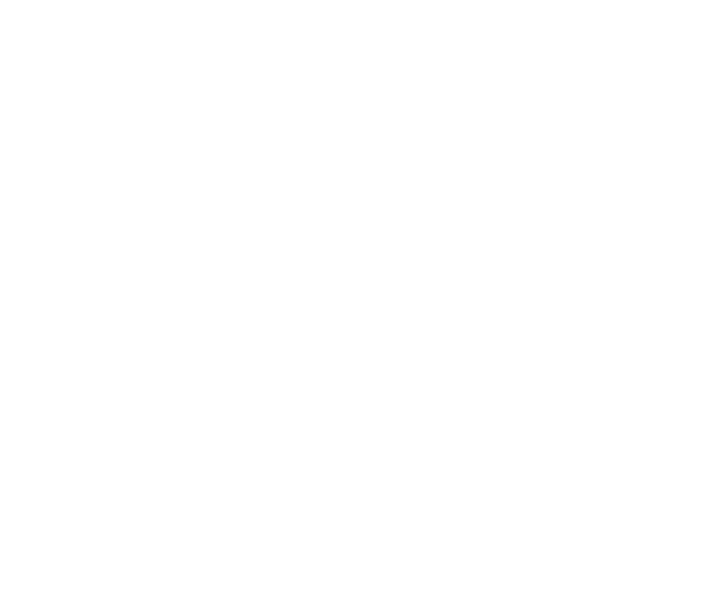
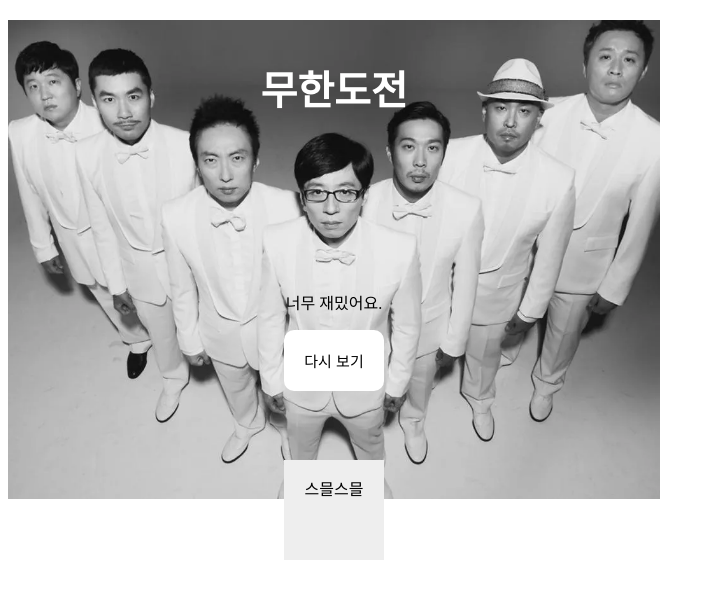
Before and after one commit to jujemu/html-css, a plain HTML site: page layout/layout2/layout2.html in a window 1280 px wide. Shown: the whole page, without its empty margins (0-715 px from the left). Drawn offline with Linux system fonts and the light colour scheme.

Commit message:
Feat: position, background-image

```diff
--- /dev/null
+++ b/layout/layout2/layout2.css
@@ -0,0 +1,45 @@
+
+.main-background {
+    width: 650px;
+    height: 500px;
+    background-image: url(./infinite.jpg);
+    background-size: contain;
+    background-repeat: no-repeat;
+    background-position: center;
+    padding: 1px;
+    position: relative;
+    text-align: center;
+}
+
+.main-title {
+    color: white;
+    font-size: 40px;
+    margin-top: 50px;
+    text-align: center
+}
+
+.main-button {
+    padding: 20px;
+    font-size: 15px;
+    background: white;
+    border: none;
+    border-radius: 10px;
+    position: absolute;
+    left: 0;
+    right: 0;
+    width: 100px;
+    margin: auto;
+}
+
+.main-overlap {
+    background: #eee;
+    width: 250px;
+    height: 100px;
+    position: absolute;
+    bottom: -50px;
+
+    left: 0;
+    right: 0;
+    width: 100px;
+    margin: auto;
+}
--- a/layout/layout2/layout2.html
+++ b/layout/layout2/layout2.html
@@ -3,8 +3,23 @@
 <head>
     <meta charset="UTF-8">
     <title>layout-2</title>
+    <link href="layout2.css" rel="stylesheet">
 </head>
 <body>
+    <div class="main-background">
+        <h4 class="main-title"> 무한도전</h4>
+        <p style="text-align: center; padding-top: 120px">
+            너무 재밌어요.
+        </p>
+        <button class="main-button">
+            다시 보기
+        </button>
+        <div class="main-overlap">
+            <p>
+                스믈스믈
+            </p>
+        </div>
+    </div>
 
 </body>
 </html>
```
